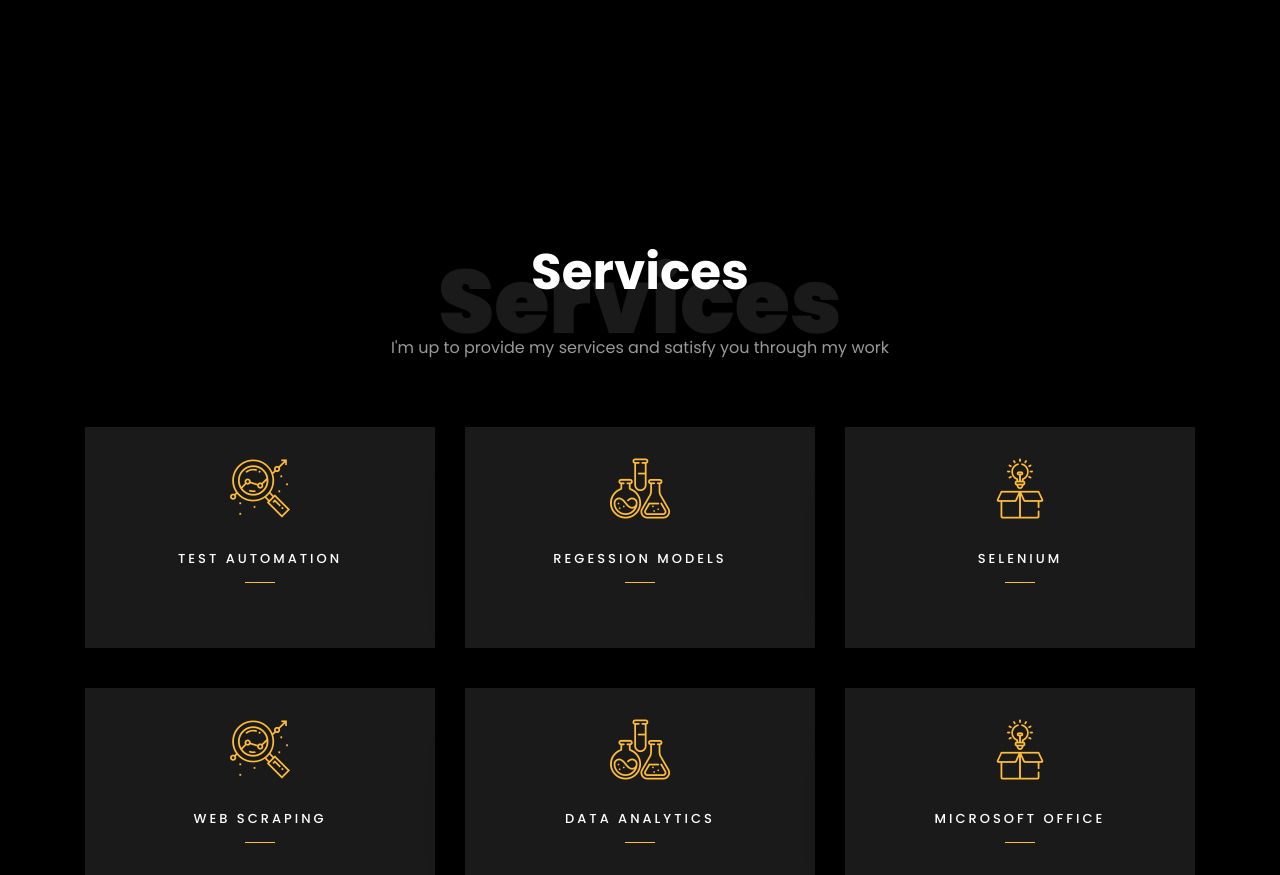
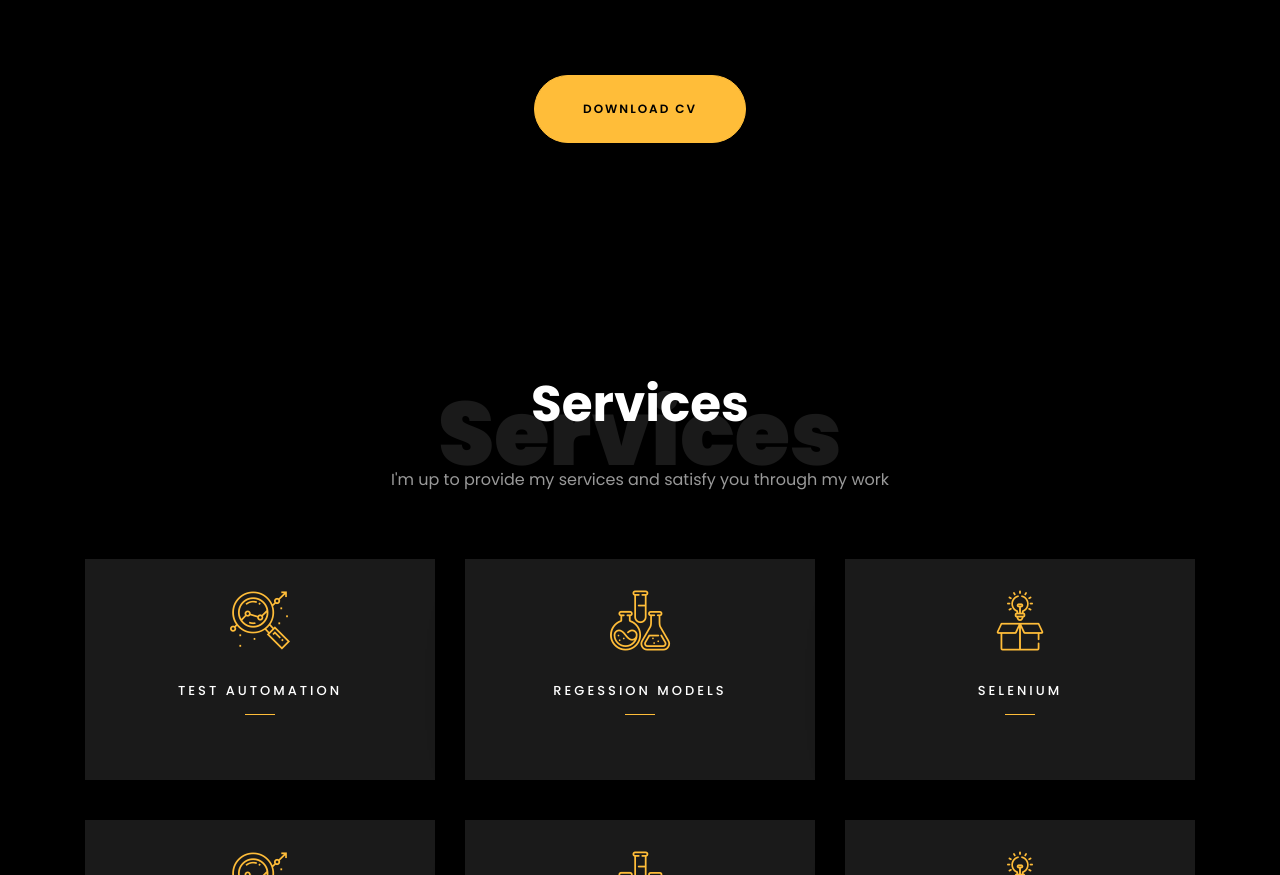
Before and after one commit to emadsoomro/EmadPorfolio.github.io, a plain HTML site: page index.html in a window 1280 px wide. Shown: the part 2238-3113 px from the top of the page. Drawn offline with Linux system fonts and the light colour scheme; files whose address does not match are found by name.

Commit message:
Update index.html

```diff
--- a/index.html
+++ b/index.html
@@ -123,7 +123,7 @@
 	                <span class="number" data-number="120">0</span>
 	                <span>Project complete</span>
                 </p> -->
-                <p><a href="#" class="btn btn-primary py-3 px-3">Download CV</a></p>
+                <p><a href="https://drive.google.com/file/d/1sHmveFvAqidb-gtke-v8iG1R38JJc2Go/view?usp=drive_link" class="btn btn-primary py-3 px-3">Download CV</a></p>
               </div>
 	          </div>
 	        </div>
@@ -196,10 +196,10 @@
     				</div> -->
     			</div>
     		</div>
-    		<!-- <div class="row justify-content-center mt-5">
+    		<div class="row justify-content-center mt-5">
     			<div class="col-md-6 text-center ftco-animate">
-    				<p><a href="#" class="btn btn-primary py-4 px-5">Download CV</a></p>
-    			</div> -->
+    				<p><a href="https://drive.google.com/file/d/1sHmveFvAqidb-gtke-v8iG1R38JJc2Go/view?usp=drive_link" class="btn btn-primary py-4 px-5">Download CV</a></p>
+    			</div>
     		</div>
     	</div>
     </section>
```
